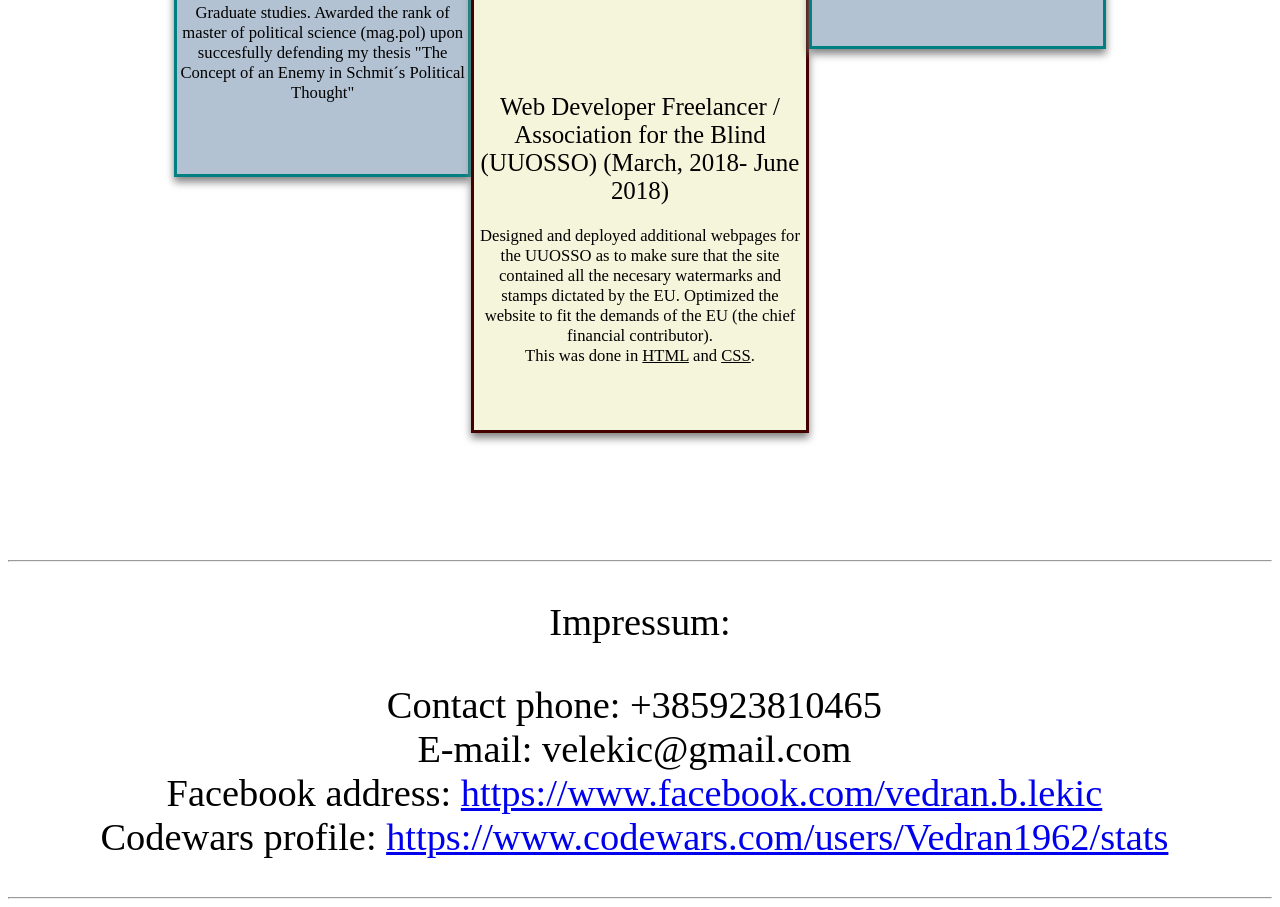
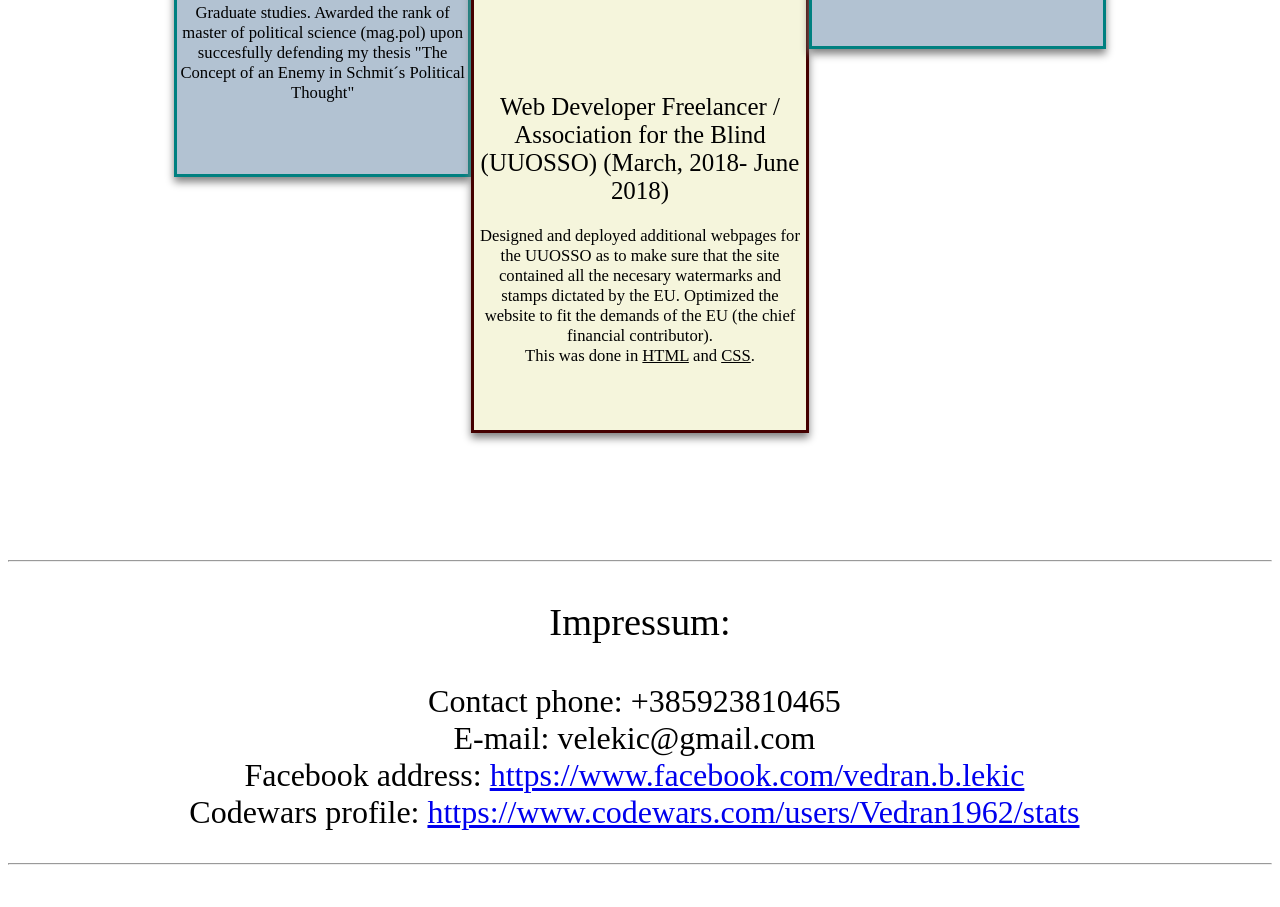
Before and after one commit to VedranLekic/Vedran-Leki-CV, a plain HTML site: page index.html in a window 1280 px wide. Shown: the part 1168-2075 px from the top of the page. After the commit the page ends 2041 px from the top, so only its background shows below. Drawn offline with Linux system fonts and the light colour scheme.

Commit message:
Update index.html

```diff
--- a/index.html
+++ b/index.html
@@ -235,7 +235,7 @@
   <hr>
   <div id="contact">
     <h3 style="font-weight:300; font-size:3vw;"><span style="color:transparent;"></span>Impressum:</h3>
-   <ul style="list-style-type:none; padding-right:4vw;">
+   <ul style="list-style-type:none; padding-right:4vw; font-size:2.5vw;">
 
      <li>Contact phone:  +385923810465</li>
      <li>E-mail:  velekic@gmail.com</li>
```
